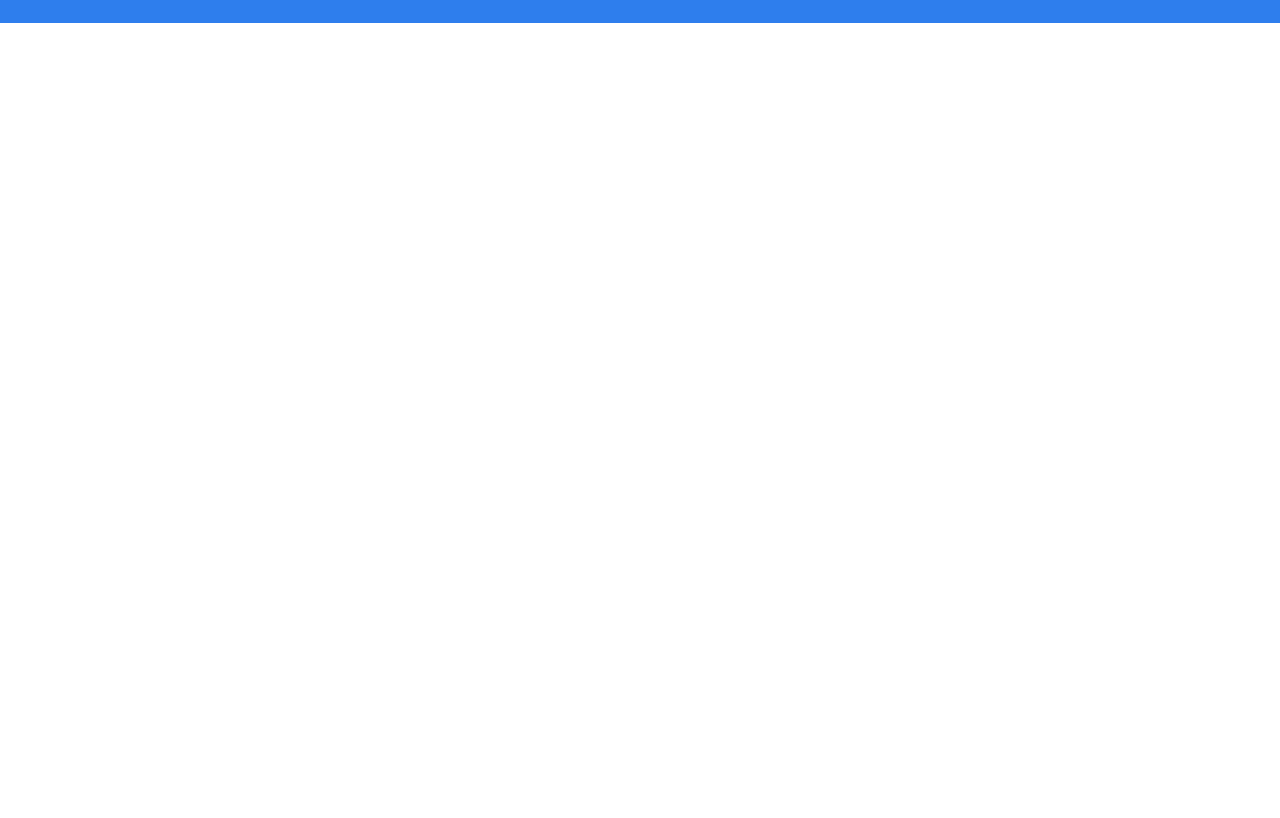
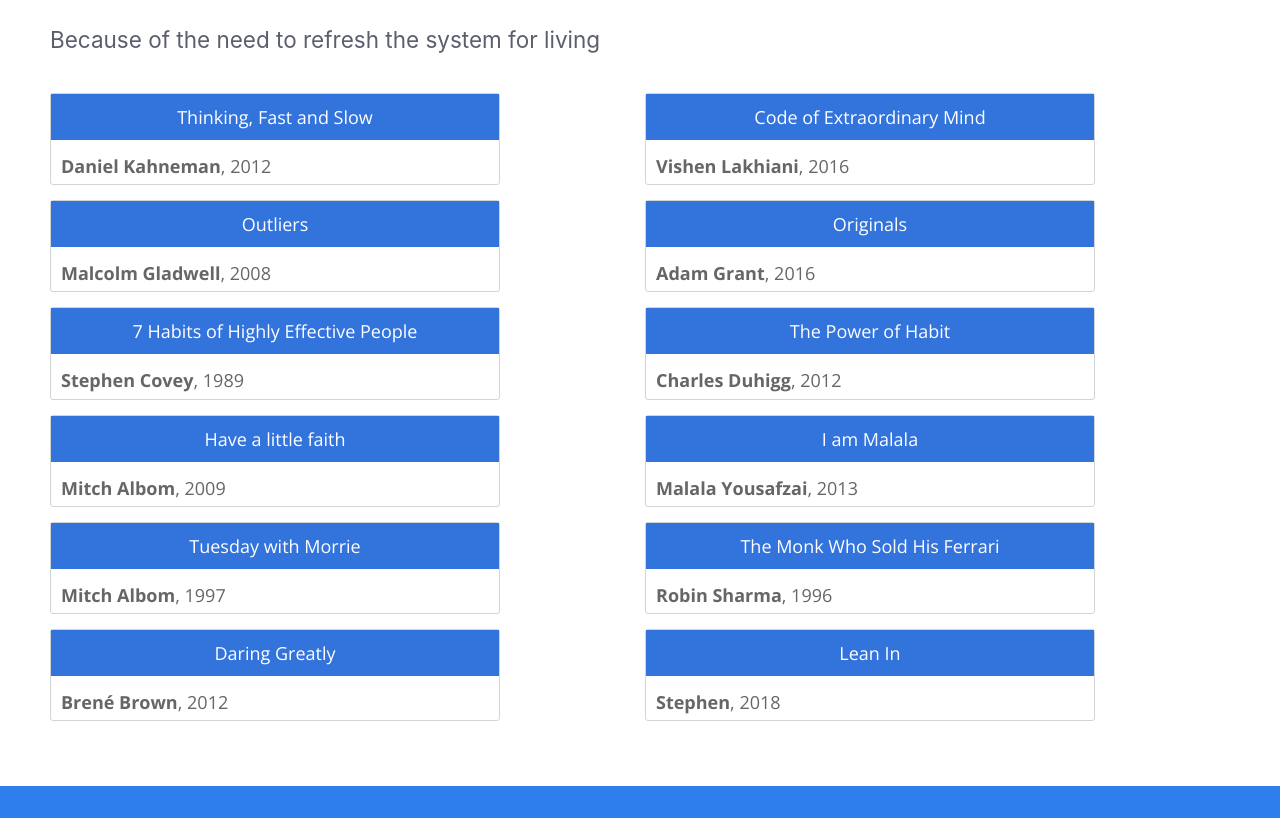
Before and after one commit to khmy2010/kehan.com, a Gatsby site: page / in a window 1280 px wide. Shown: the part 1422-2240 px from the top of the page. Before the commit the page ends 1445 px from the top, so only its background shows below. Built offline with nearby package versions, Linux system fonts and the light colour scheme; Gatsby itself is replaced by a stand-in of ours.

Commit message:
added books

```diff
--- a/gatsby-config.js
+++ b/gatsby-config.js
@@ -6,7 +6,6 @@
     'gatsby-plugin-react-helmet',
     'gatsby-plugin-catch-links',
     `gatsby-transformer-sharp`,
-    'gatsby-plugin-sharp',
     {
       resolve: 'gatsby-source-filesystem',
       options: {
@@ -17,15 +16,18 @@
     {
       resolve: `gatsby-transformer-remark`,
       options: {
+        excerpt_separator: `<!-- end -->`,
         plugins: [
           {
             resolve: `gatsby-remark-images`,
             options: {
-              maxWidth: 590,
+              maxWidth: 740,
             },
           },
+          `gatsby-remark-copy-linked-files`,
         ],
       },
     },
+    'gatsby-plugin-sharp',
   ],
 }
--- a/package.json
+++ b/package.json
@@ -8,6 +8,7 @@
     "gatsby-plugin-catch-links": "^1.0.24",
     "gatsby-plugin-react-helmet": "^3.0.0-beta.4",
     "gatsby-plugin-sharp": "^2.0.0-beta.7",
+    "gatsby-remark-copy-linked-files": "^2.0.0-beta.3",
     "gatsby-remark-images": "^2.0.1-beta.8",
     "gatsby-source-filesystem": "^2.0.1-beta.9",
     "gatsby-transformer-remark": "^2.1.1-beta.4",
--- /dev/null
+++ b/src/components/books/book.css
@@ -0,0 +1,24 @@
+.book {
+  border: 1px solid #d1d5da;
+  border-radius: 3px;
+  /* padding: 10px; */
+  max-width: 450px;
+  margin-bottom: 15px;
+}
+
+.book-content {
+  padding: 0 10px;
+  color: #666666;
+}
+
+.book-title {
+  margin-bottom: 13px;
+  background-color: #3273dc;
+  color: white;
+  padding: 10px;
+  text-align: center;
+}
+
+.book p {
+  margin-bottom: 5px;
+}
--- /dev/null
+++ b/src/components/books/book.js
@@ -0,0 +1,16 @@
+import React from 'react'
+
+import './book.css'
+
+const book = ({ title, author, year }) => (
+  <div className="book">
+    <div className="book-title">{title}</div>
+    <div className="book-content">
+      <p className="book-author">
+        <span className="strong">{author}</span>, {year}
+      </p>
+    </div>
+  </div>
+)
+
+export default book
--- /dev/null
+++ b/src/components/books/books.css
@@ -0,0 +1,15 @@
+.books {
+  background-color: white !important;
+}
+
+.books-container {
+  display: grid;
+  grid-template-columns: 1fr 1fr;
+  grid-column-gap: 10px;
+}
+
+@media(max-width: 600px) {
+    .books-container {
+        display: block;
+    }
+}
--- /dev/null
+++ b/src/components/books/books.js
@@ -0,0 +1,25 @@
+import React from 'react'
+
+import './books.css'
+import collections from './books.json'
+
+import Book from './book'
+
+const books = () => {
+  console.log(collections)
+  return (
+    <section className="books section-content">
+      <h1>What I Read</h1>
+      <h2 className="title-helper">
+        Because of the need to refresh the system for living
+      </h2>
+      <div className="books-container">
+        {collections.map(({ title, author, year }) => (
+          <Book key={title} title={title} author={author} year={year} />
+        ))}
+      </div>
+    </section>
+  )
+}
+
+export default books
--- /dev/null
+++ b/src/components/books/books.json
@@ -0,0 +1,62 @@
+[
+  {
+    "title": "Thinking, Fast and Slow",
+    "author": "Daniel Kahneman",
+    "year": 2012
+  },
+  {
+    "title": "Code of Extraordinary Mind",
+    "author": "Vishen Lakhiani",
+    "year": 2016
+  },
+  {
+    "title": "Outliers",
+    "author": "Malcolm Gladwell",
+    "year": 2008
+  },
+  {
+    "title": "Originals",
+    "author": "Adam Grant",
+    "year": 2016
+  },
+  {
+    "title": "7 Habits of Highly Effective People",
+    "author": "Stephen Covey",
+    "year": 1989
+  },
+  {
+    "title": "The Power of Habit",
+    "author": "Charles Duhigg",
+    "year": 2012
+  },
+  {
+    "title": "Have a little faith",
+    "author": "Mitch Albom",
+    "year": 2009
+  },
+  {
+    "title": "I am Malala",
+    "author": "Malala Yousafzai",
+    "year": 2013
+  },
+  {
+    "title": "Tuesday with Morrie",
+    "author": "Mitch Albom",
+    "year": 1997
+  },
+  {
+    "title": "The Monk Who Sold His Ferrari",
+    "author": "Robin Sharma",
+    "year": 1996
+  },
+  {
+    "title": "Daring Greatly",
+    "author": "Brené Brown",
+    "year": 2012
+  },
+  {
+    "title": "Lean In",
+    "author": "Stephen",
+    "year": 2018
+  }
+]
--- a/src/components/layout.js
+++ b/src/components/layout.js
@@ -40,13 +40,15 @@
         `}
         render={data => (
           <>
-            <Helmet
-              title={data.site.siteMetadata.title}
-              meta={[
-                { name: 'description', content: 'Sample' },
-                { name: 'keywords', content: 'sample, something' },
-              ]}
-            />
+            <Helmet>
+              <title>Ke Han</title>
+              <link
+                rel="icon"
+                type="image/png"
+                href="./favicon.ico"
+                sizes="16x16"
+              />
+            </Helmet>
             <div className="wrapper">
               <Header
                 scrolled={this.props.listenScroll ? this.state.scrolled : false}
--- a/src/components/projectsIntro/intro.js
+++ b/src/components/projectsIntro/intro.js
@@ -1,7 +1,7 @@
 import React from 'react'
 import './intro.css'
 
-import Code from './code'
+// import Code from './code'
 import CodePNG from './code.png'
 
 const intro = () => (
--- a/src/components/root.css
+++ b/src/components/root.css
@@ -18,3 +18,21 @@
 .push {
   height: 120px; /* .push must be the same height as .footer */
 }
+
+.section-content {
+  padding: 50px;
+  font-family: 'Open Sans', sans-serif;
+}
+
+.title-helper {
+  margin-bottom: 2rem;
+  font-size: 1.25rem;
+  line-height: 1.5;
+  letter-spacing: normal;
+  color: #5b5e6d;
+  font-weight: 400;
+}
+
+.strong {
+  font-weight: 700;
+}
--- a/src/pages/index.js
+++ b/src/pages/index.js
@@ -4,11 +4,13 @@
 import Layout from '../components/layout'
 import Intro from '../components/intro/intro'
 import About from '../components/about/about'
+import Books from '../components/books/books'
 
 const IndexPage = () => (
   <Layout listenScroll>
     <Intro />
     <About />
+    <Books />
   </Layout>
 )
 
```
Also changed, not shown: src/pages/post-one/index.md (+9 -9 lines), src/pages/post-two/index.md (+2 -1 lines), 1 other file.
